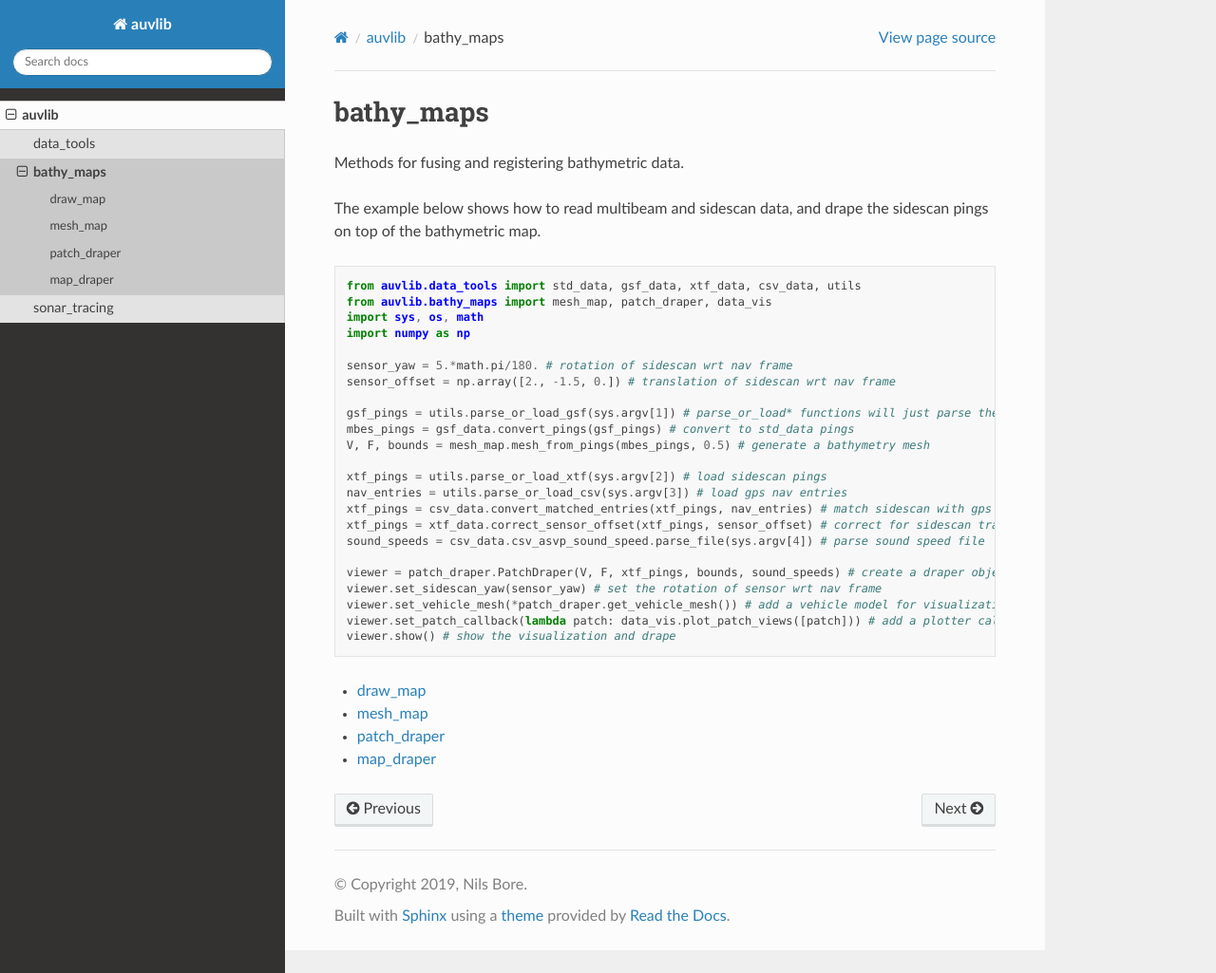
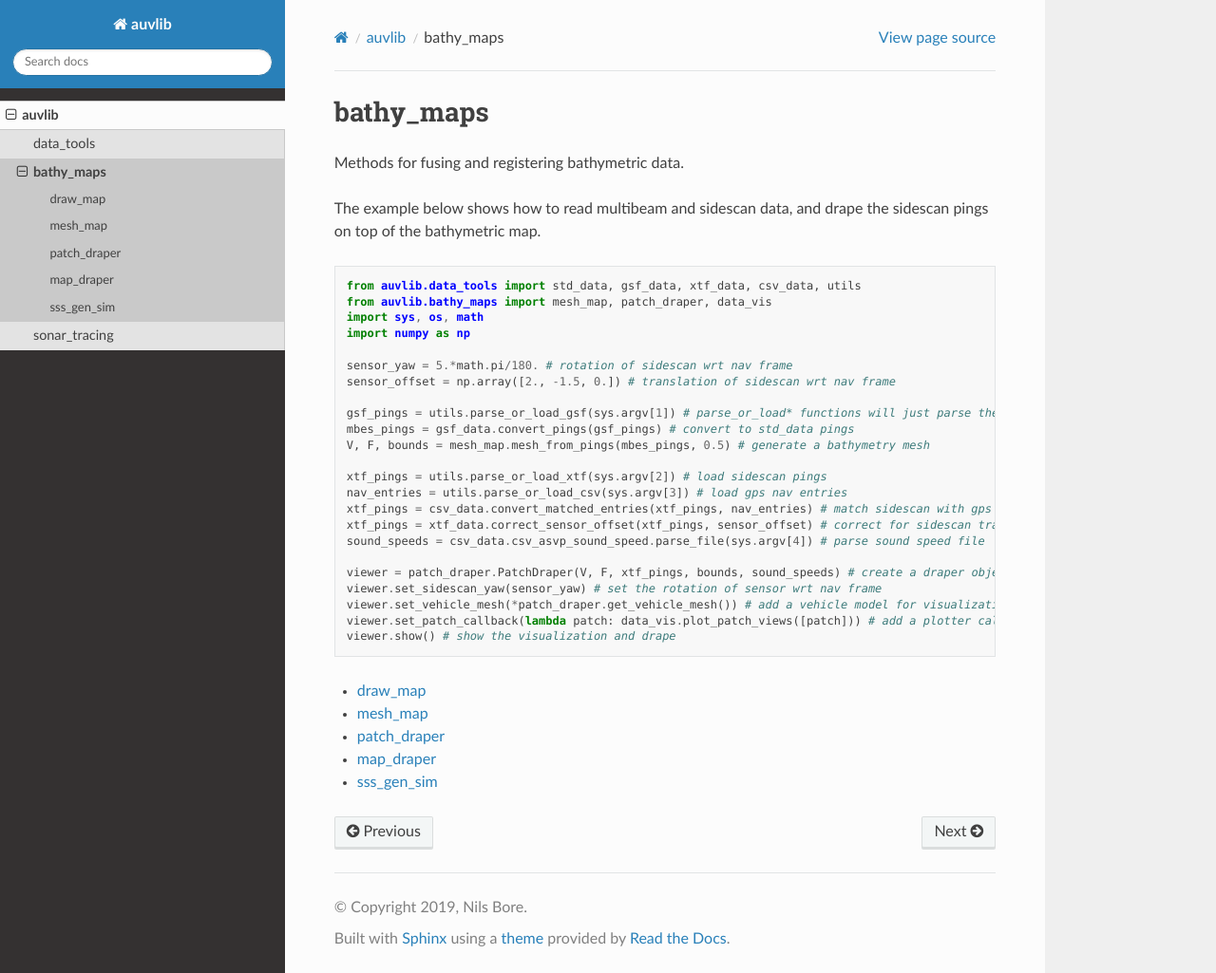
Before and after one commit to nilsbore/auvlib, a Sphinx documentation site: the page built from docs/bathy_maps.rst, in a window 1280 px wide and 1025 px high. Shown: the whole window at 95% size. Built offline with Sphinx 7.4.7 and the Read the Docs theme 2.0.0, drawn with Linux system fonts in a browser that asks for light colours.

Commit message:
Added docs for sss_gen_sim

```diff
--- a/docs/bathy_maps.rst
+++ b/docs/bathy_maps.rst
@@ -43,3 +43,5 @@ of the bathymetric map.
    patch_draper
 
    map_draper
+
+   sss_gen_sim
--- /dev/null
+++ b/docs/sss_gen_sim.rst
@@ -0,0 +1,6 @@
+sss_gen_sim
+===========
+
+.. automodule:: auvlib.bathy_maps.sss_gen_sim
+     :members:
+     :undoc-members:
```
